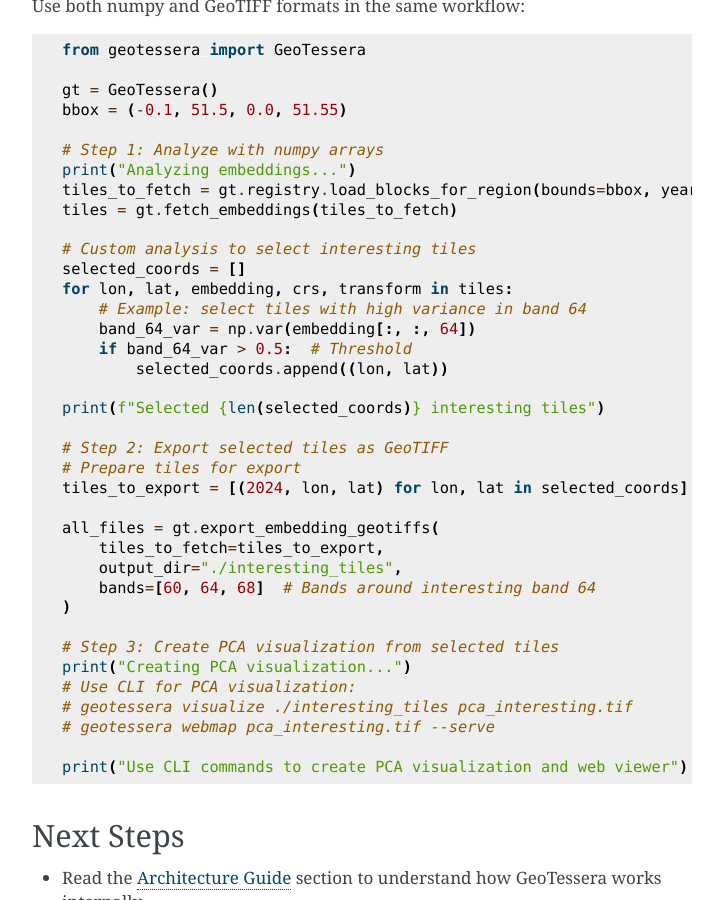
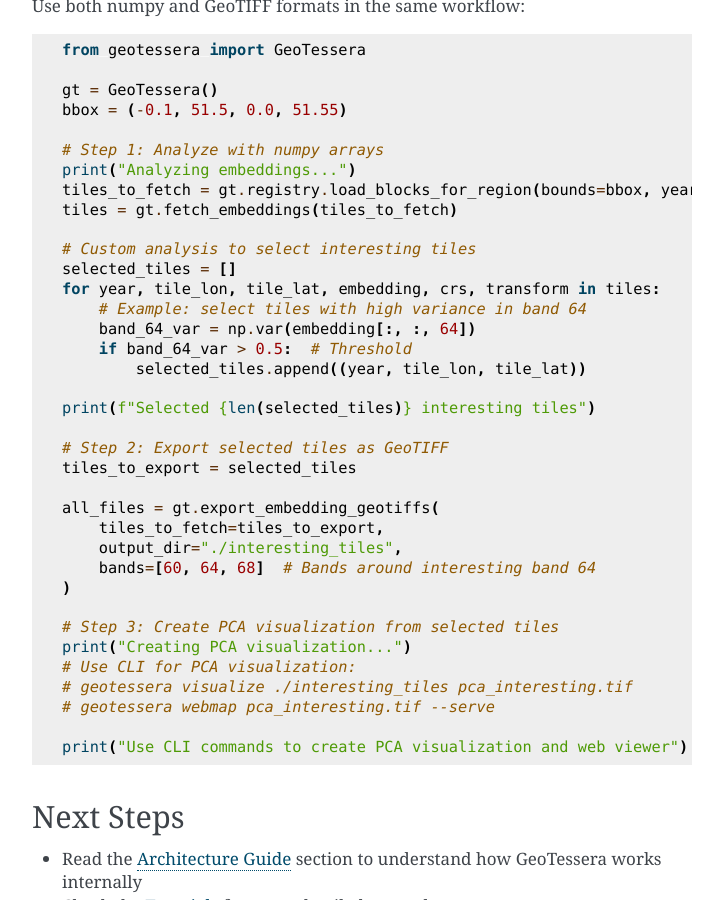
Before and after one commit to olli4/geotessera, a Sphinx documentation site: the page built from docs/quickstart.rst, in a window 1280 px wide and 900 px high, scrolled down 9717 px. Shown: the whole window, without its empty margins (388-1111 px from the left). Built offline with Sphinx 7.4.7, drawn with Linux system fonts in a browser that asks for light colours; some of the changed text lies outside the part shown.

Commit message:
docs: more fixes for the year,lon,lat changes

```diff
--- a/docs/quickstart.rst
+++ b/docs/quickstart.rst
@@ -403,14 +403,14 @@
 
     # Analyze each tile
     results = []
-    for lon, lat, embedding, crs, transform in embeddings:
+    for year, tile_lon, tile_lat, embedding, crs, transform in embeddings:
         # Compute statistics
         mean_per_band = np.mean(embedding, axis=(0, 1))
         std_per_band = np.std(embedding, axis=(0, 1))
 
         results.append({
-            'lat': lat,
-            'lon': lon,
+            'lat': tile_lat,
+            'lon': tile_lon,
             'mean_band_50': mean_per_band[50],
             'std_band_50': std_per_band[50],
             'total_variance': np.var(embedding),
@@ -458,18 +458,17 @@
     tiles = gt.fetch_embeddings(tiles_to_fetch)
 
     # Custom analysis to select interesting tiles
-    selected_coords = []
-    for lon, lat, embedding, crs, transform in tiles:
+    selected_tiles = []
+    for year, tile_lon, tile_lat, embedding, crs, transform in tiles:
         # Example: select tiles with high variance in band 64
         band_64_var = np.var(embedding[:, :, 64])
         if band_64_var > 0.5:  # Threshold
-            selected_coords.append((lon, lat))
+            selected_tiles.append((year, tile_lon, tile_lat))
 
-    print(f"Selected {len(selected_coords)} interesting tiles")
+    print(f"Selected {len(selected_tiles)} interesting tiles")
 
     # Step 2: Export selected tiles as GeoTIFF
-    # Prepare tiles for export
-    tiles_to_export = [(2024, lon, lat) for lon, lat in selected_coords]
+    tiles_to_export = selected_tiles
 
     all_files = gt.export_embedding_geotiffs(
         tiles_to_fetch=tiles_to_export,
```
Also changed, not shown: README.md (+1 -1 lines).
